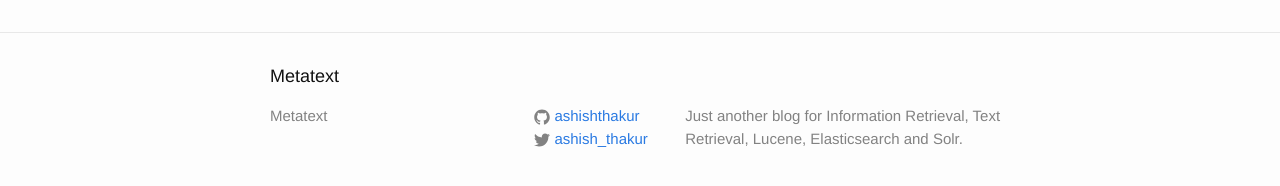
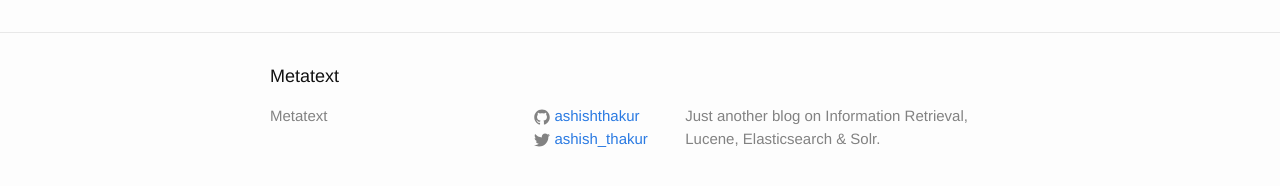
Before and after one commit to AshishThakur/ashishthakur.github.io, a Jekyll site: the page built from about.md, in a window 1280 px wide. Shown: the part 318-504 px from the top of the page. Built offline with Jekyll 4.4.1, drawn with Linux system fonts in a browser that asks for light colours.

Commit message:
Fixed description

```diff
--- a/_config.yml
+++ b/_config.yml
@@ -8,8 +8,7 @@
 # Site settings
 title: Metatext
 description: > # this means to ignore newlines until "baseurl:"
-  Just another blog for Information Retrieval, Text Retrieval,
-  Lucene, Elasticsearch and Solr.
+  Just another blog on Information Retrieval, Lucene, Elasticsearch & Solr.
 baseurl: "" # the subpath of your site, e.g. /blog
 url: "http://yourdomain.com" # the base hostname & protocol for your site
 twitter_username: ashish_thakur
```
